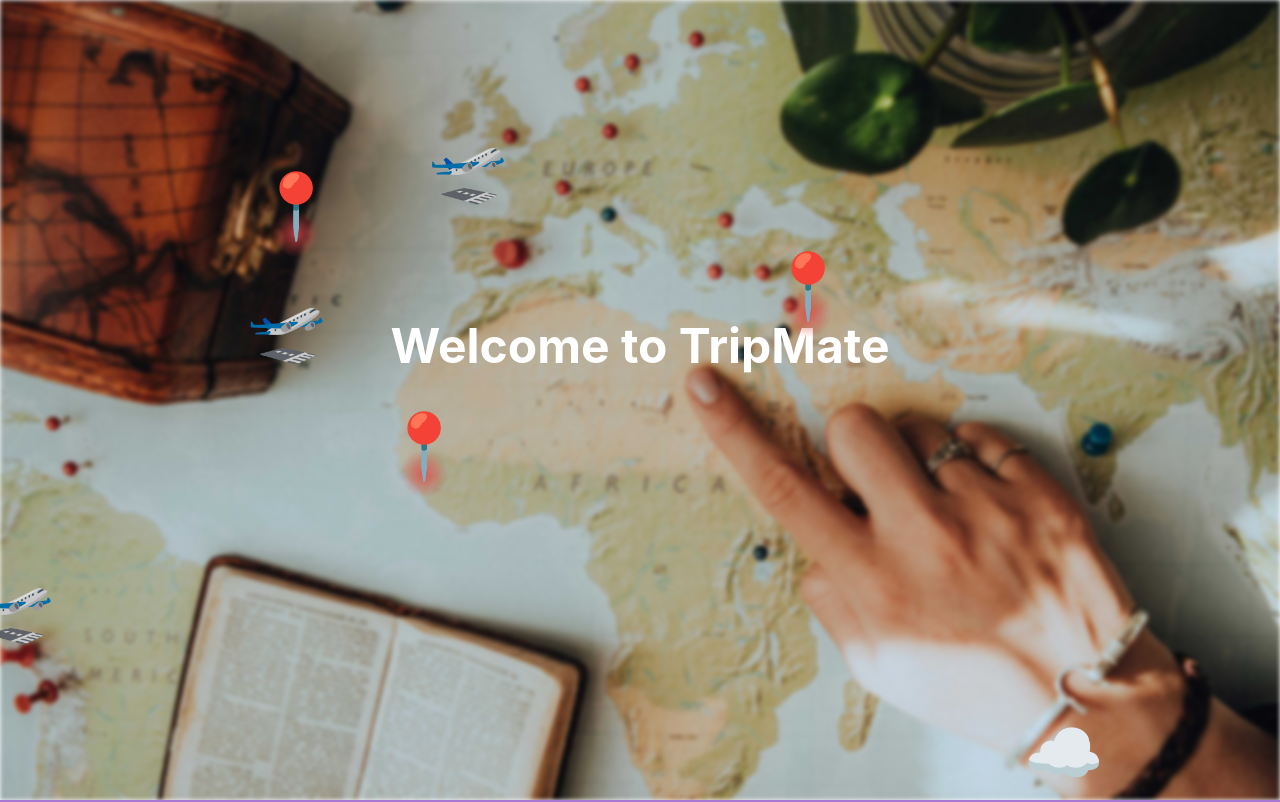
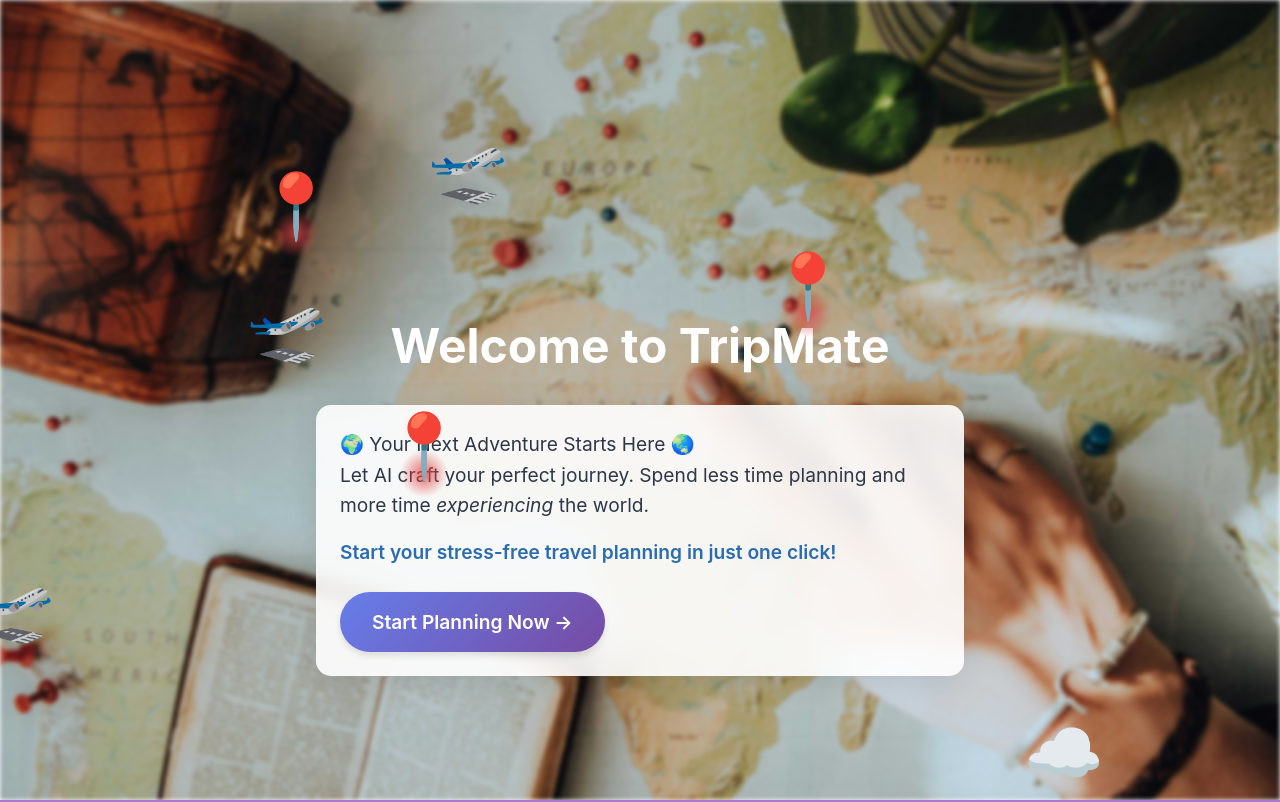
Before and after one commit to varunrwadhwa/Interactive-Travel-Itinerary-Planner, a React (Vite) app in the folder interactive-travel-itinerary-planner/: page / in a window 1280 px wide. Shown: the top 802 px of the page. Built offline with nearby package versions, Linux system fonts and the light colour scheme.

Commit message:
button and message

```diff
--- a/interactive-travel-itinerary-planner/src/App.css
+++ b/interactive-travel-itinerary-planner/src/App.css
@@ -105,3 +105,54 @@
   pointer-events: none;
   bottom: 0;
 }
+
+.cta-container {
+  max-width: 600px;
+  margin: 2rem auto;
+  padding: 1.5rem;
+  background: rgba(255, 255, 255, 0.9);
+  border-radius: 15px;
+  box-shadow: 0 4px 30px rgba(0, 0, 0, 0.1);
+  backdrop-filter: blur(8px);
+}
+
+.intro-text {
+  font-size: 1.2rem;
+  color: #2d3748;
+  margin-bottom: 1.5rem;
+  line-height: 1.6;
+}
+
+.highlight-text {
+  display: inline-block;
+  color: #2b6cb0;
+  font-weight: 600;
+  margin-top: 1rem;
+}
+
+/* CTA Button Styling */
+.cta-button {
+  display: inline-block;
+  padding: 1rem 2rem;
+  font-size: 1.2rem;
+  font-weight: 600;
+  color: white;
+  background: linear-gradient(135deg, #667eea 0%, #764ba2 100%);
+  border-radius: 50px;
+  text-decoration: none;
+  transition: all 0.3s ease;
+  box-shadow: 0 4px 6px rgba(0, 0, 0, 0.1);
+  border: none;
+  cursor: pointer;
+}
+
+.cta-button:hover {
+  transform: translateY(-2px);
+  box-shadow: 0 7px 14px rgba(0, 0, 0, 0.2);
+  background: linear-gradient(135deg, #764ba2 0%, #667eea 100%);
+}
+
+.cta-button:active {
+  transform: translateY(0);
+  box-shadow: 0 4px 6px rgba(0, 0, 0, 0.1);
+}
--- a/interactive-travel-itinerary-planner/src/App.tsx
+++ b/interactive-travel-itinerary-planner/src/App.tsx
@@ -13,6 +13,28 @@
       <div className="hero-section">       {/* hero section position relative to create stacking context  */}
         <div className="map-background"></div>       {/* background image given position absolute */}
         <h1 className='welcome-heading'>Welcome to TripMate</h1>
+
+        {/* Introductory Message */}
+        <div className="cta-container">
+          <p className="intro-text">
+            🌍 Your Next Adventure Starts Here 🌏
+            <br/>
+            Let AI craft your perfect journey. Spend less time planning
+            and more time <i>experiencing</i> the world.
+            <br/>
+            <span className="highlight-text">
+              Start your stress-free travel planning in just one click!
+            </span>
+          </p>
+
+          {/* CTA Button */}
+          <a
+            href="/your-product-url" // Replace with actual URL
+            className="cta-button"
+          >
+            Start Planning Now →
+          </a>
+        </div>
 
         {cities.map((city) => (
           <span
```
